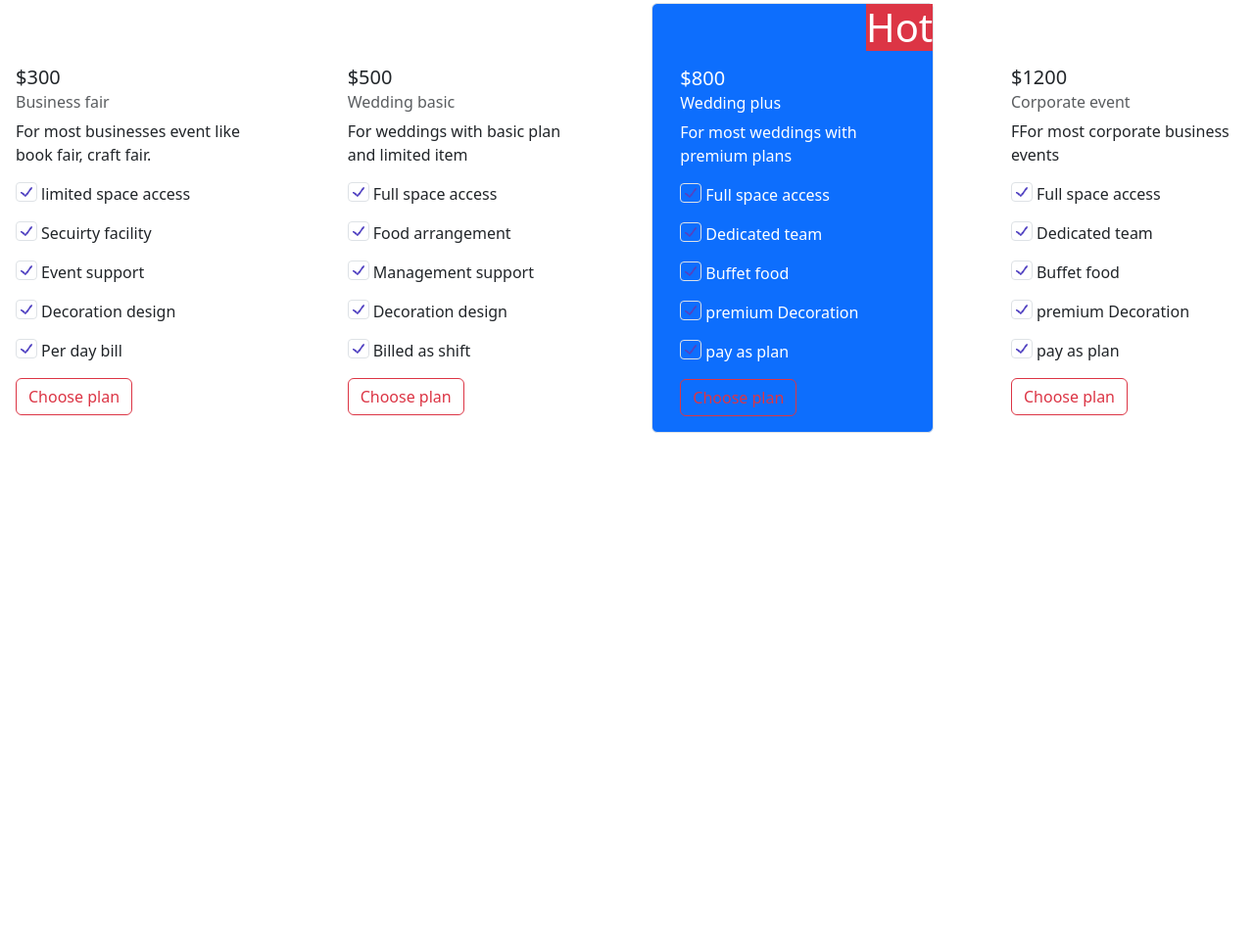
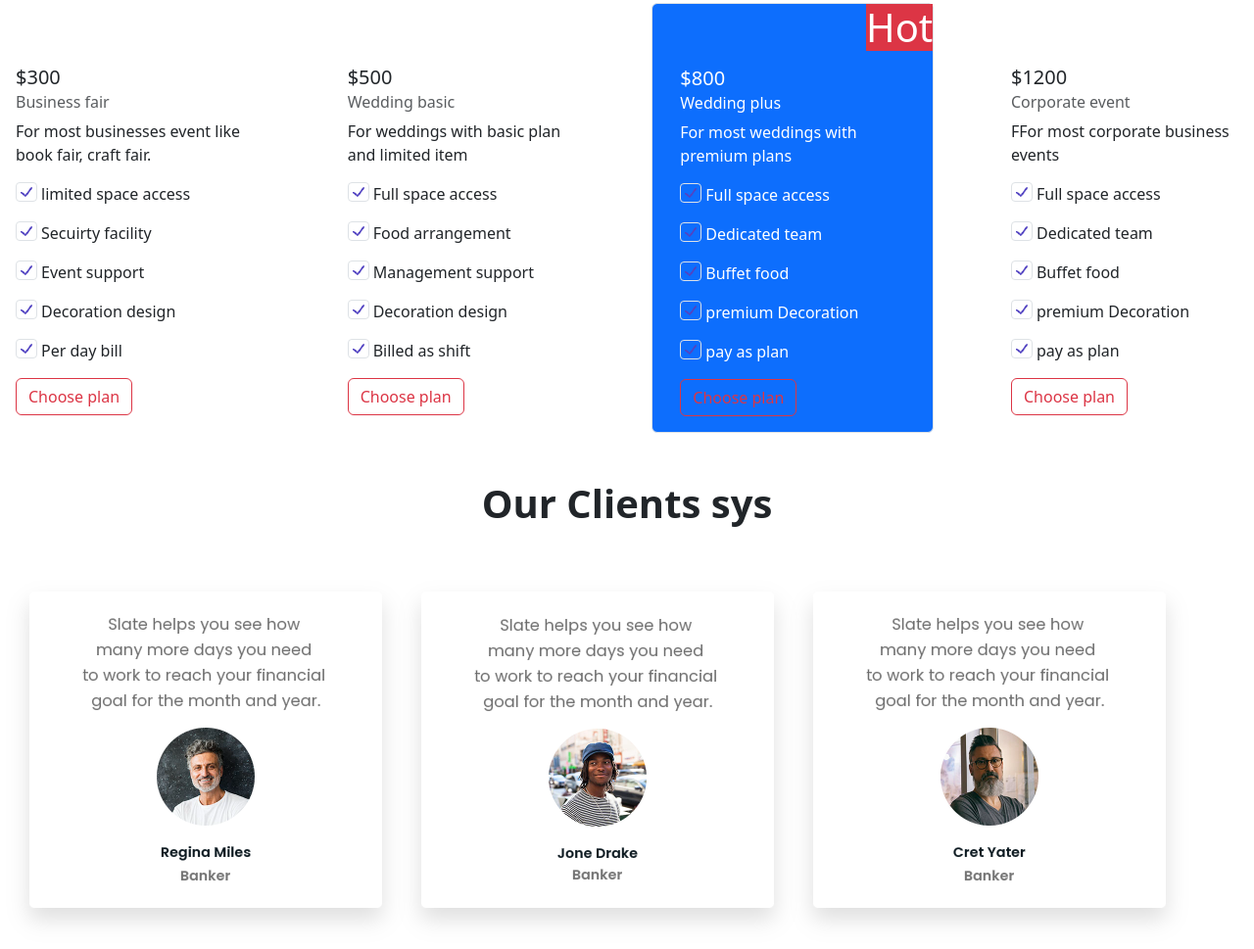
Before and after one commit to rimonali123/figma-to-bootstrap-html, a plain HTML site: page index.html in a window 1280 px wide. Shown: the part 1104-2073 px from the top of the page at 98% size. Before the commit the page ends 1546 px from the top, so only its background shows below. Drawn offline with nearby package versions, Linux system fonts and the light colour scheme.

Commit message:
client section added successfully

```diff
--- a/index.html
+++ b/index.html
@@ -178,6 +178,25 @@
         </div>
     </section>
 
+    <section class="mt-5">
+        <h1 class="fs-1 fw-bold text-center mb-5">Our Clients sys</h1>
+        <div>
+            <img src="review1.png" alt="">
+
+              <!-- <div class="card">
+                <div class="card-body">
+                  <p class="card-text">Slate helps you see how
+                    many more days you need
+                    to work to reach your financial
+                    goal for the month and year.</p>
+                  <p class="card-text"><small class="text-body-secondary">Last updated 3 mins ago</small></p>
+                </div>
+                <img src="..." class="card-img-bottom" alt="...">
+              </div> -->
+
+        </div>
+    </section>
+
 
     <script src="https://cdn.jsdelivr.net/npm/bootstrap@5.3.3/dist/js/bootstrap.bundle.min.js"></script>
 </body>
```
